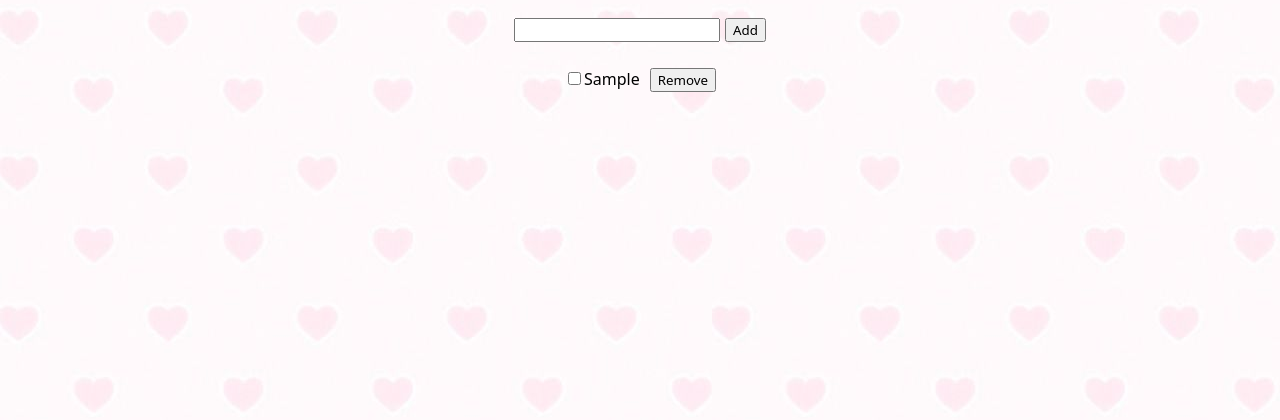
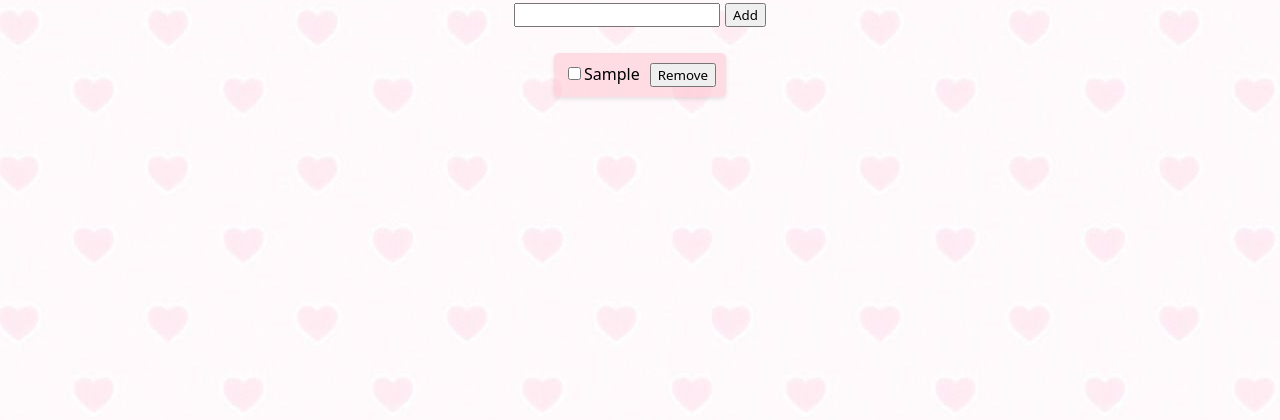
Before and after one commit to ju-nmd2023/fop-todo-list-tade23xu, a plain HTML site: page index.html in a window 1280 px wide. Both pictures are taken after typing "Sample" into the empty fields and a click on the button "Add". Shown: the part 380-800 px from the top of the page. Drawn offline with Linux system fonts and the light colour scheme.

Commit message:
li update in css and organizing

```diff
--- a/main.css
+++ b/main.css
@@ -38,3 +38,16 @@ html {
 .remove-button {
   margin-left: 10px;
 }
+
+li {
+  background-color: rgba(255, 192, 203, 0.5);
+  margin-bottom: 10px;
+  padding: 10px;
+  border-radius: 5px;
+  box-shadow: 0 2px 4px rgba(0, 0, 0, 0.1);
+  transition: transform 0.3s ease;
+}
+
+li:hover {
+  transform: translateY(-3px);
+}
```
